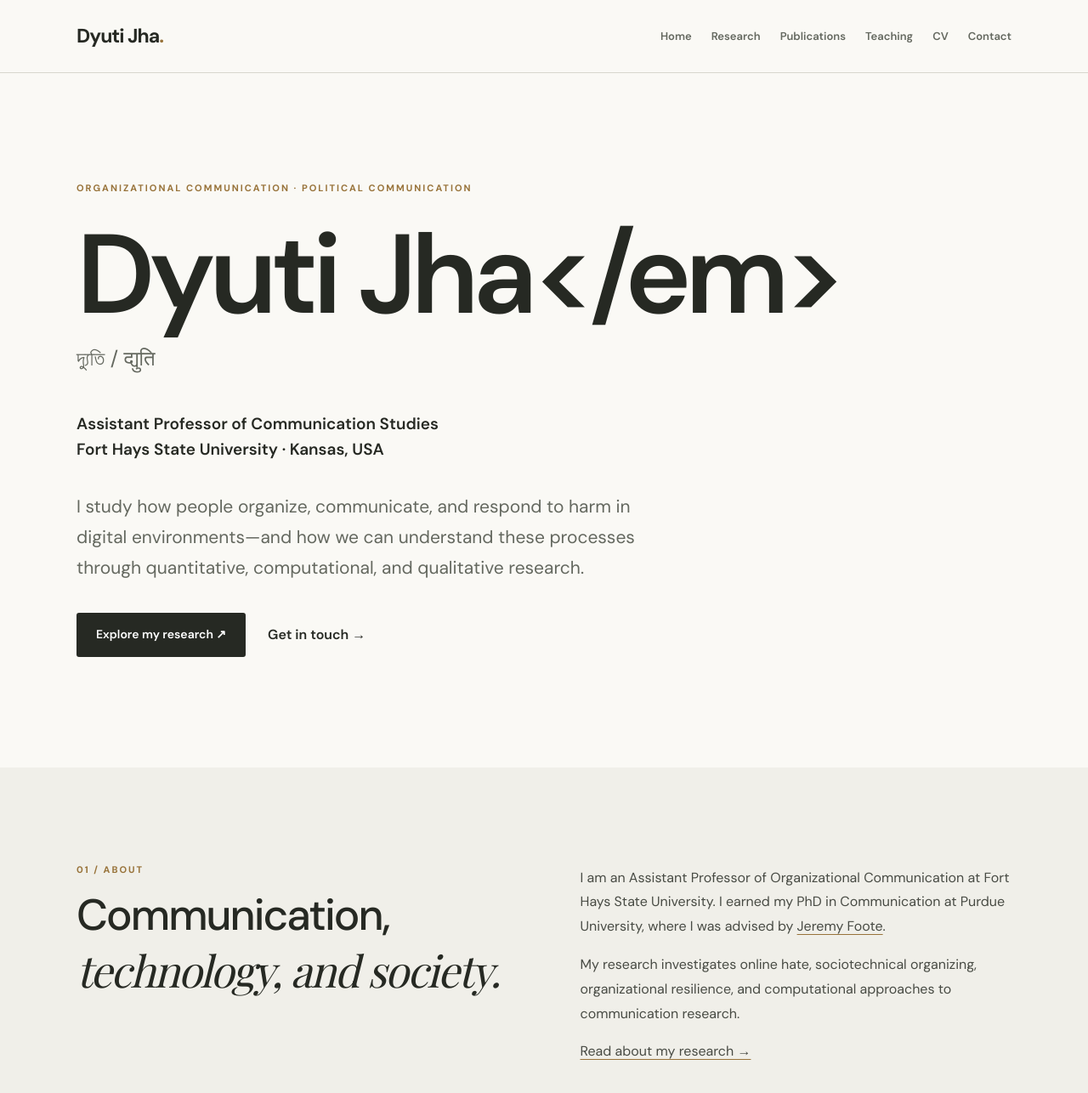
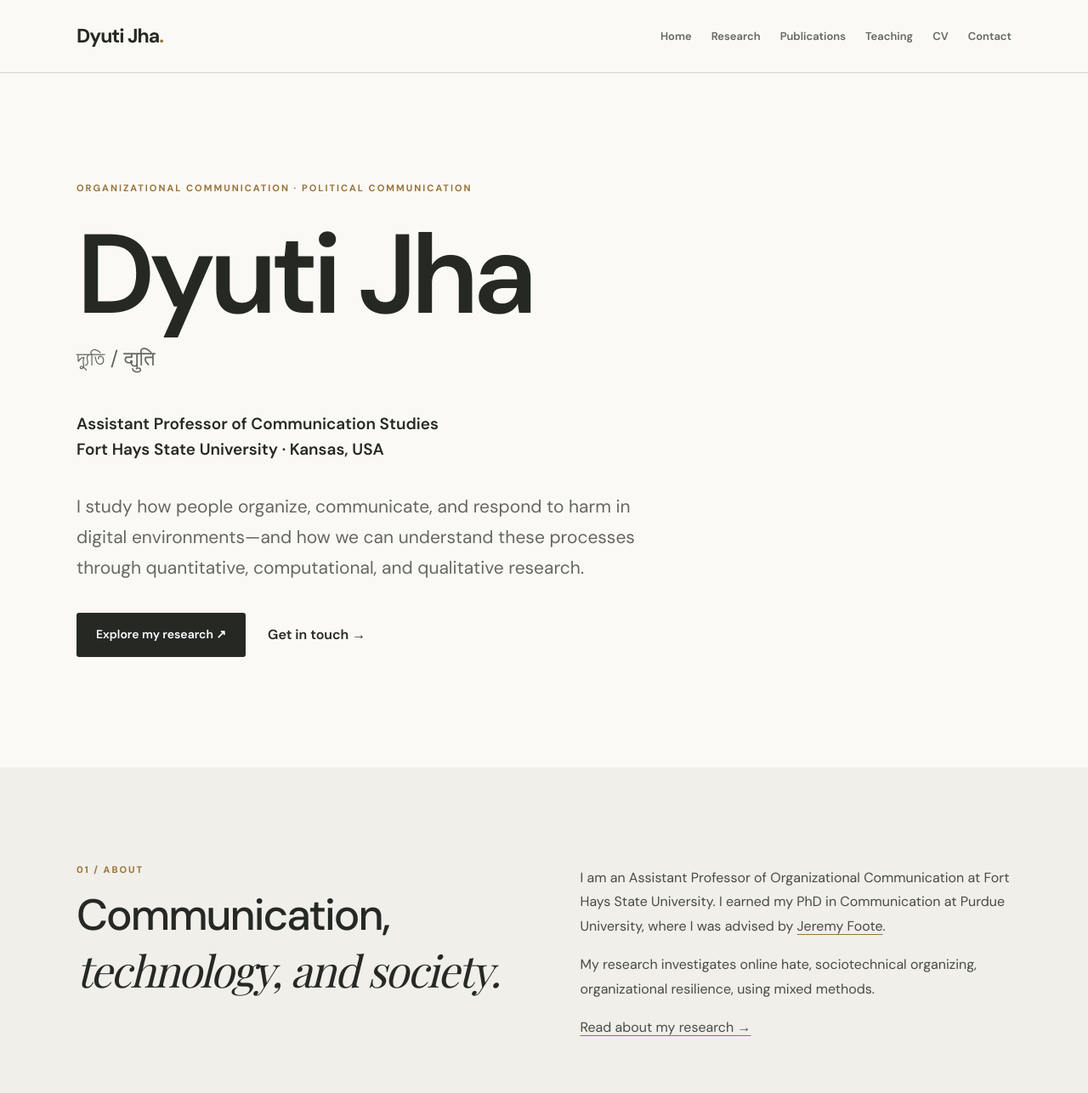
Before and after one commit to dyutij/dyutij.github.io, a Jekyll site: the page built from index.md, in a window 1280 px wide and 1400 px high. Shown: the top 1286 px of the window at 85% size. Built offline with Jekyll 4.4.1, drawn with Linux system fonts in a browser that asks for light colours; some web fonts are replaced.

Commit message:
Fix header formatting and update research description
Corrected HTML formatting for the header and updated research description.

```diff
--- a/index.md
+++ b/index.md
@@ -4,11 +4,11 @@ title: Home
 ---
 <section class="hero container">
 <p class="eyebrow">ORGANIZATIONAL COMMUNICATION · POLITICAL COMMUNICATION</p>
-<h1>Dyuti Jha</em></h1>
+<h1>Dyuti Jha</h1>
 <p class="multilingual">দ্যুতি / द्युति</p>
 <p class="position">Assistant Professor of Communication Studies<br>Fort Hays State University · Kansas, USA</p>
 <p class="intro">I study how people organize, communicate, and respond to harm in digital environments—and how we can understand these processes through quantitative, computational, and qualitative research.</p>
 <div class="actions"><a class="button" href="{{ '/research/' | relative_url }}">Explore my research ↗</a><a class="quiet-link" href="{{ '/contact/' | relative_url }}">Get in touch →</a></div>
 </section>
-<section class="band"><div class="container two-col"><div><p class="eyebrow">01 / ABOUT</p><h2>Communication, <em>technology, and society.</em></h2></div><div class="prose"><p>I am an Assistant Professor of Organizational Communication at Fort Hays State University. I earned my PhD in Communication at Purdue University, where I was advised by <a href="https://jeremydfoote.com/">Jeremy Foote</a>.</p><p>My research investigates online hate, sociotechnical organizing, organizational resilience, and computational approaches to communication research.</p><p><a href="{{ '/research/' | relative_url }}">Read about my research →</a></p></div></div></section>
+<section class="band"><div class="container two-col"><div><p class="eyebrow">01 / ABOUT</p><h2>Communication, <em>technology, and society.</em></h2></div><div class="prose"><p>I am an Assistant Professor of Organizational Communication at Fort Hays State University. I earned my PhD in Communication at Purdue University, where I was advised by <a href="https://jeremydfoote.com/">Jeremy Foote</a>.</p><p>My research investigates online hate, sociotechnical organizing, organizational resilience, using mixed methods.</p><p><a href="{{ '/research/' | relative_url }}">Read about my research →</a></p></div></div></section>
 <section class="container home-section"><p class="eyebrow">02 / RESEARCH AREAS</p><h2>Questions that <em>drive my work.</em></h2><div class="research-grid"><a class="research-card" href="{{ '/research/' | relative_url }}"><span>01</span><h3>Online hate & sociotechnical organizing</h3><p>How online communities organize and respond to digital harm.</p><b>↗</b></a><a class="research-card" href="{{ '/research/' | relative_url }}"><span>02</span><h3>Individual & organizational resilience</h3><p>How people and organizations navigate recurring adversity.</p><b>↗</b></a><a class="research-card" href="{{ '/research/' | relative_url }}"><span>03</span><h3>Computational communication methods</h3><p>Computational and qualitative approaches to complex communication processes.</p><b>↗</b></a></div></section>
```
